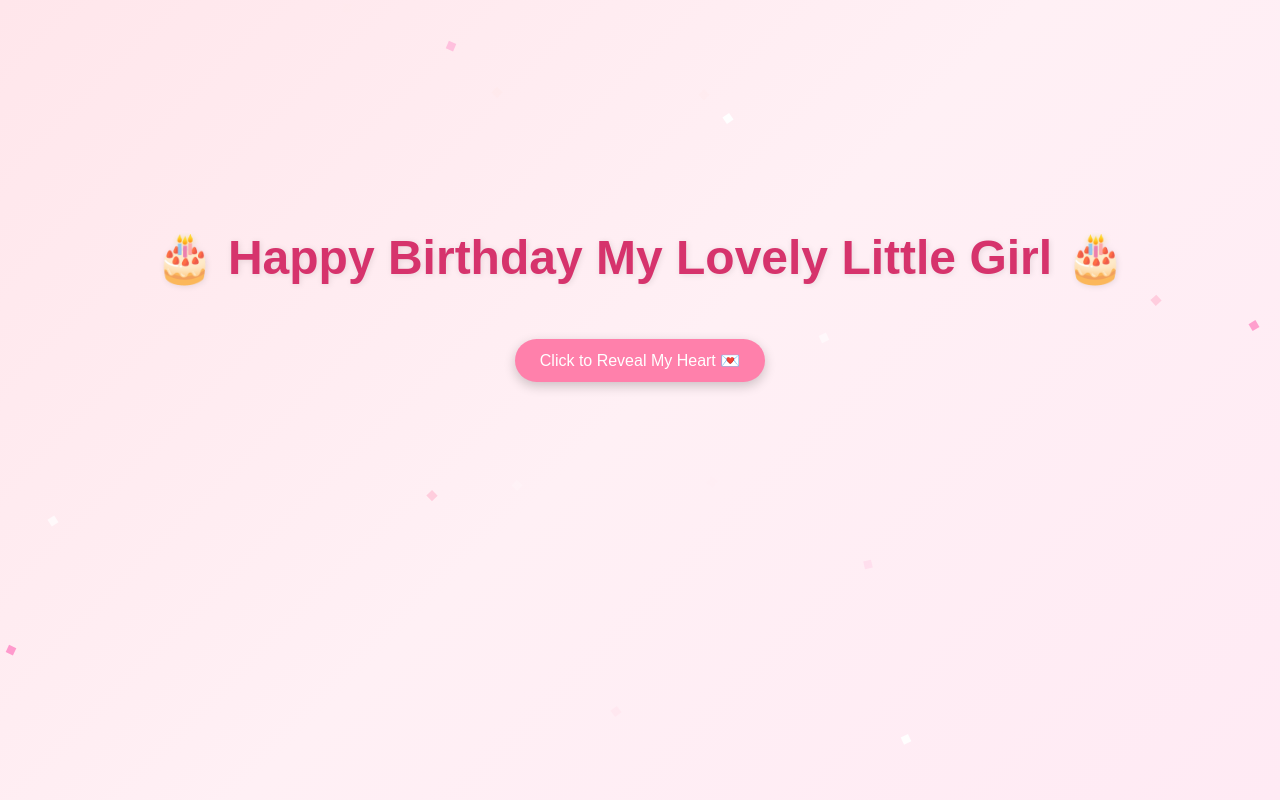
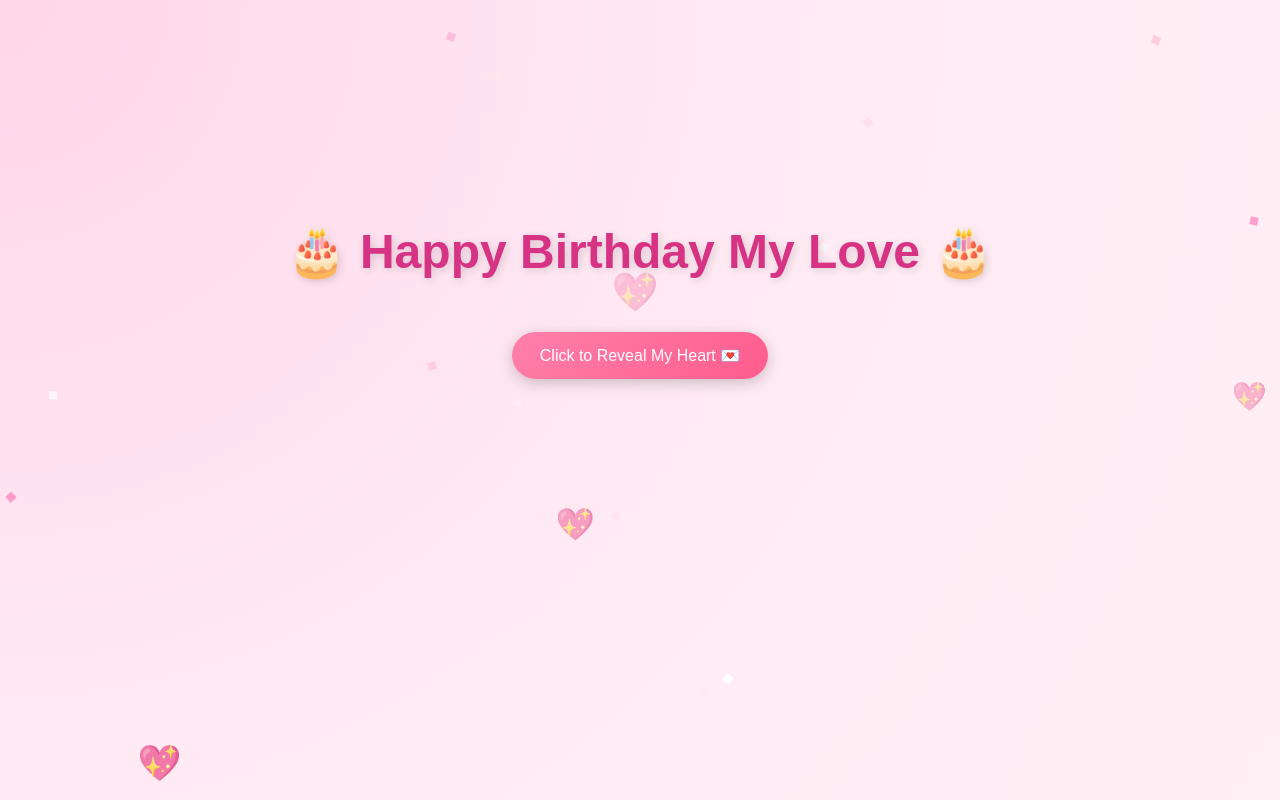
Before and after one commit to Yanis-HAOUCHET/Rofada-BD, a plain HTML site: page index.html in a window 1280 px wide. Drawn offline with Linux system fonts and the light colour scheme.

Commit message:
Update index.html

```diff
--- a/index.html
+++ b/index.html
@@ -9,8 +9,8 @@
       margin: 0;
       padding: 0;
       font-family: 'Poppins', sans-serif;
-      background: linear-gradient(135deg, #ffe6eb, #fff0f5, #ffeaf4);
-      color: #4a2c2a;
+      background: radial-gradient(circle at top left, #ffd6e8, #ffeaf4, #fff0f5);
+      color: #3a1f2e;
       text-align: center;
       overflow-x: hidden;
       min-height: 100vh;
@@ -18,27 +18,30 @@
       flex-direction: column;
       justify-content: center;
       align-items: center;
+      position: relative;
     }
 
     h1 {
-      font-size: 2.2rem;
-      color: #d6336c;
-      text-shadow: 1px 1px 6px rgba(0,0,0,0.1);
+      font-size: 2.4rem;
+      color: #d63384;
+      text-shadow: 2px 2px 8px rgba(0,0,0,0.15);
       animation: fadeIn 2s ease-in-out;
+      z-index: 2;
     }
 
     #message {
       font-size: 1.1rem;
       max-width: 90%;
       margin: 20px auto;
-      line-height: 1.8;
+      line-height: 1.9;
       opacity: 0;
       transform: translateY(20px);
-      transition: all 1s ease;
-      background: rgba(255, 240, 245, 0.9);
-      padding: 20px;
-      border-radius: 15px;
-      box-shadow: 0 6px 20px rgba(0,0,0,0.1);
+      transition: all 1.2s ease;
+      background: rgba(255, 240, 245, 0.95);
+      padding: 22px;
+      border-radius: 18px;
+      box-shadow: 0 8px 30px rgba(0,0,0,0.15);
+      z-index: 2;
     }
 
     .heart {
@@ -49,20 +52,22 @@
     }
 
     button {
-      background: #ff80ab;
+      background: linear-gradient(135deg, #ff80ab, #ff5c8d);
       color: white;
       border: none;
-      padding: 12px 25px;
+      padding: 14px 28px;
       font-size: 1rem;
-      border-radius: 25px;
+      border-radius: 30px;
       cursor: pointer;
       margin-top: 20px;
-      box-shadow: 0 4px 12px rgba(0,0,0,0.2);
-      transition: background 0.3s;
+      box-shadow: 0 4px 15px rgba(0,0,0,0.2);
+      transition: transform 0.3s, background 0.3s;
+      z-index: 2;
     }
 
     button:hover {
-      background: #ff5c8d;
+      transform: scale(1.05);
+      background: linear-gradient(135deg, #ff5c8d, #ff3366);
     }
 
     @keyframes fadeIn {
@@ -82,8 +87,8 @@
       width: 8px;
       height: 8px;
       background: #fff;
-      animation: fall 5s linear infinite;
-      z-index: -1;
+      animation: fall 6s linear infinite;
+      z-index: 1;
     }
 
     @keyframes fall {
@@ -91,25 +96,36 @@
       to { transform: translateY(100vh) rotate(360deg); }
     }
 
-    /* Typing animation */
+    /* Floating hearts */
+    .floating-heart {
+      position: fixed;
+      bottom: -20px;
+      font-size: 1.5rem;
+      color: #ff5c8d;
+      animation: floatUp 6s linear infinite;
+      opacity: 0.8;
+      z-index: 1;
+    }
+
+    @keyframes floatUp {
+      from { transform: translateY(0) scale(1); opacity: 0.8; }
+      to { transform: translateY(-100vh) scale(1.6); opacity: 0; }
+    }
+
+    /* Typing effect */
     .typing {
       border-right: 2px solid #d6336c;
       white-space: pre-wrap;
       overflow: hidden;
       display: inline-block;
-      animation: typing 6s steps(40, end), blink 0.8s infinite;
-    }
-
-    @keyframes typing {
-      from { width: 0; }
-      to { width: 100%; }
+      animation: blink 0.8s infinite;
     }
 
     @keyframes blink {
       50% { border-color: transparent; }
     }
 
-    /* Responsive text sizes */
+    /* Responsive adjustments */
     @media (min-width: 768px) {
       h1 { font-size: 3rem; }
       #message { font-size: 1.3rem; max-width: 700px; }
@@ -118,7 +134,7 @@
   </style>
 </head>
 <body>
-  <h1>🎂 Happy Birthday My Lovely Little Girl 🎂</h1>
+  <h1>🎂 Happy Birthday My Love 🎂</h1>
 
   <button id="revealBtn">Click to Reveal My Heart 💌</button>
 
@@ -143,8 +159,12 @@ the nour of my life, and my forever love. 🌹
 With you, I promise you will always receive the love,
 the care, and the treatment you truly deserve… and even more. 💕
 
-Happy Birthday, my love. Today we celebrate YOU,
-the most beautiful gift in my life. 🎉`;
+I am always proud of you, more than words can say.
+I deeply love you with all my heart, and I can’t wait to celebrate
+your birthday with you and make it unforgettable. 🎉
+
+Happy Birthday, my love — today we celebrate YOU,
+the most beautiful gift in my life. 💖`;
 
     revealBtn.addEventListener("click", () => {
       message.style.opacity = "1";
@@ -169,14 +189,26 @@ the most beautiful gift in my life. 🎉`;
       confetti.classList.add("confetti");
       confetti.style.left = Math.random() * window.innerWidth + "px";
       confetti.style.backgroundColor = ["#ff99cc", "#ffccdd", "#ffe6e6", "#ffffff"][Math.floor(Math.random() * 4)];
-      confetti.style.animationDuration = (Math.random() * 3 + 2) + "s";
+      confetti.style.animationDuration = (Math.random() * 3 + 3) + "s";
       confetti.style.opacity = Math.random();
       document.body.appendChild(confetti);
 
-      setTimeout(() => { confetti.remove(); }, 5000);
+      setTimeout(() => { confetti.remove(); }, 6000);
     }
+    setInterval(createConfetti, 300);
 
-    setInterval(createConfetti, 300);
+    // Floating hearts
+    function createHeart() {
+      const heart = document.createElement("div");
+      heart.classList.add("floating-heart");
+      heart.textContent = "💖";
+      heart.style.left = Math.random() * window.innerWidth + "px";
+      heart.style.fontSize = (Math.random() * 20 + 20) + "px";
+      heart.style.animationDuration = (Math.random() * 3 + 4) + "s";
+      document.body.appendChild(heart);
+      setTimeout(() => heart.remove(), 7000);
+    }
+    setInterval(createHeart, 1200);
   </script>
 </body>
 </html>
```
